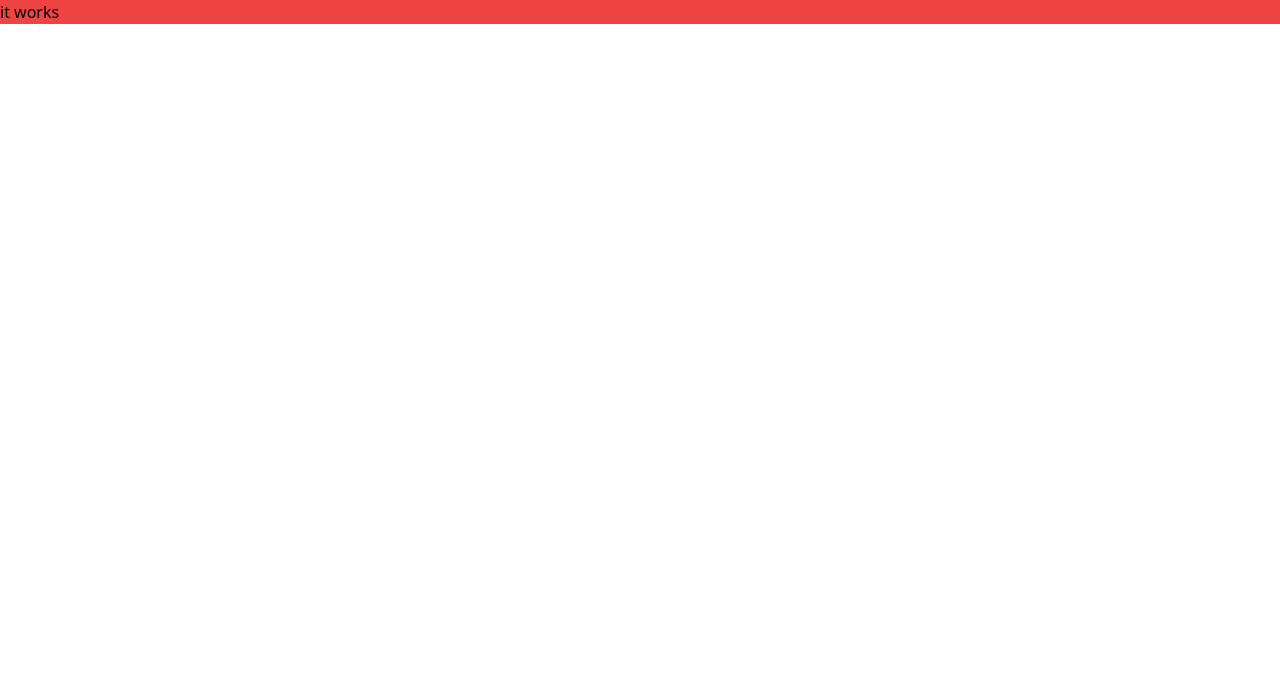
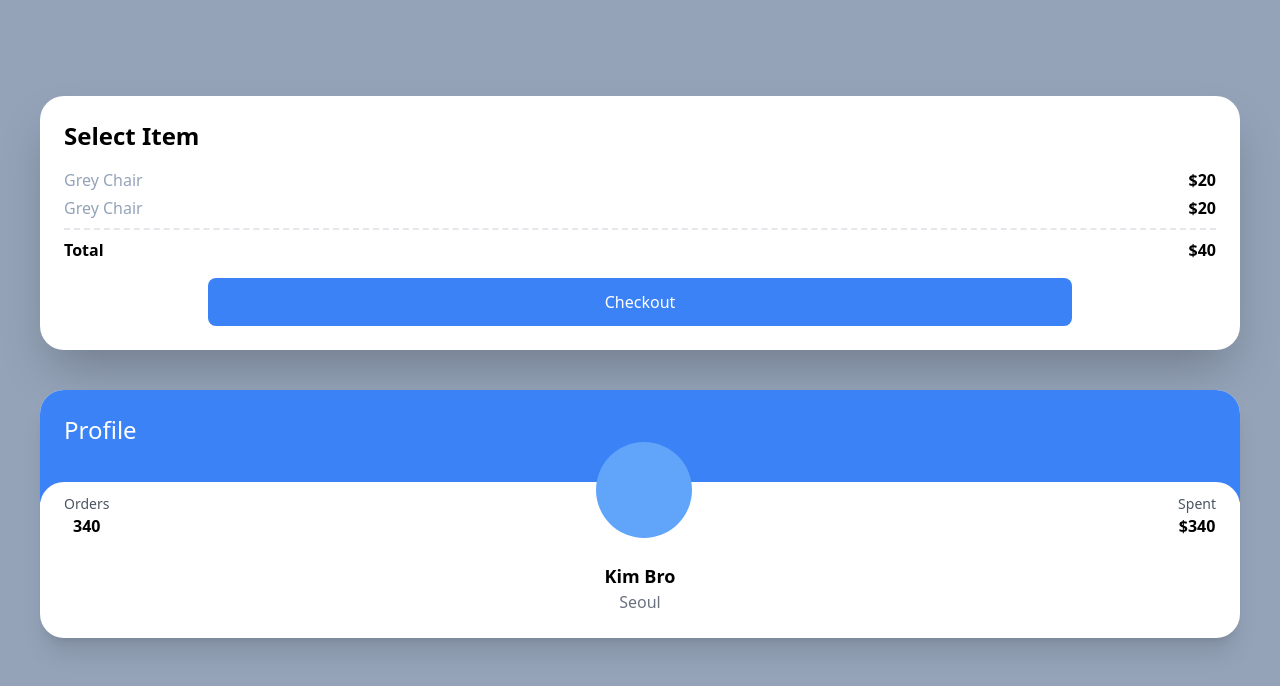
Before and after one commit to kimbro95/NextJS-CloneCoding, a Next.js app: page / in a window 1280 px wide. Shown: the top 686 px of the page. Built offline with nearby package versions, Linux system fonts and the light colour scheme.

Commit message:
#4.1 Test Drive part One - 4.2 Test Drive part Two

```diff
--- a/pages/index.tsx
+++ b/pages/index.tsx
@@ -2,8 +2,50 @@ import type { NextPage } from 'next'
 
 const Home: NextPage = () => {
   return (
-    <div className="bg-red-500">
-      <h1 className="text-black">it works</h1>
+    <div className='bg-slate-400 py-24 px-10 grid gap-10'>
+      <div className='bg-white p-6 rounded-3xl shadow-2xl'>
+        <span className='font-semibold text-2xl'>Select Item</span>
+        <div className='flex justify-between my-1 pt-3'>
+          <span className='text-slate-400'>Grey Chair</span>
+          <span className='font-semibold'>$20</span>
+        </div>
+        <div className='flex justify-between'>
+          <span className='text-slate-400'>Grey Chair</span>
+          <span className='font-semibold'>$20</span>
+        </div>
+        <div className='flex justify-between border-t-2 border-dashed mt-2 pt-2'>
+          <span className='font-semibold'>Total</span>
+          <span className='font-semibold'>$40</span>
+        </div>
+        <div className='bg-blue-500 text-center text-white rounded-lg mt-4 mx-auto w-3/4 py-3'>
+          Checkout
+        </div>
+      </div>
+      <div className="bg-white overflow-hidden rounded-3xl shadow-xl">
+        <div className="bg-blue-500 p-6 pb-14">
+          <span className="text-white text-2xl">Profile</span>
+        </div>
+        <div className="rounded-3xl p-6 bg-white relative -top-5">
+          <div className="flex relative -top-16 items-end justify-between">
+            <div className="flex flex-col items-center">
+              <span className="text-sm text-gray-600">Orders</span>
+              <span className="font-semibold">340</span>
+            </div>
+            <div className="h-24 w-24 bg-blue-400 rounded-full" />
+            <div className="flex flex-col items-center">
+              <span className="text-sm text-gray-600">Spent</span>
+              <span className="font-semibold">$340</span>
+            </div>
+          </div>
+          <div className="relative flex flex-col items-center -mt-10 -mb-5">
+            <span className="text-lg font-semibold">Kim Bro</span>
+            <span className="text-gray-500">Seoul</span>
+          </div>
+        </div>
+      </div>
+
+      <div className="bg-white"></div>
+      <div className="bg-white"></div>
     </div>
   );
 }
```
Also changed, not shown: memo.txt.
